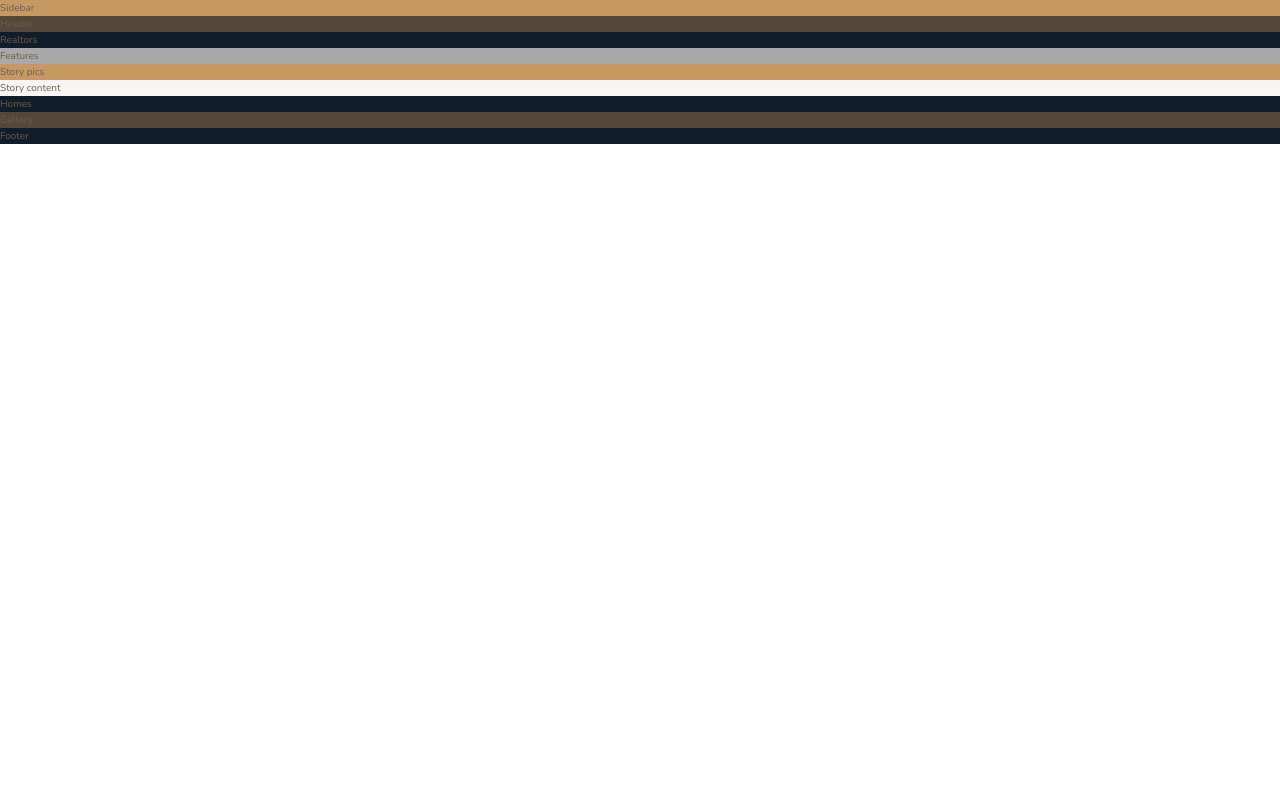
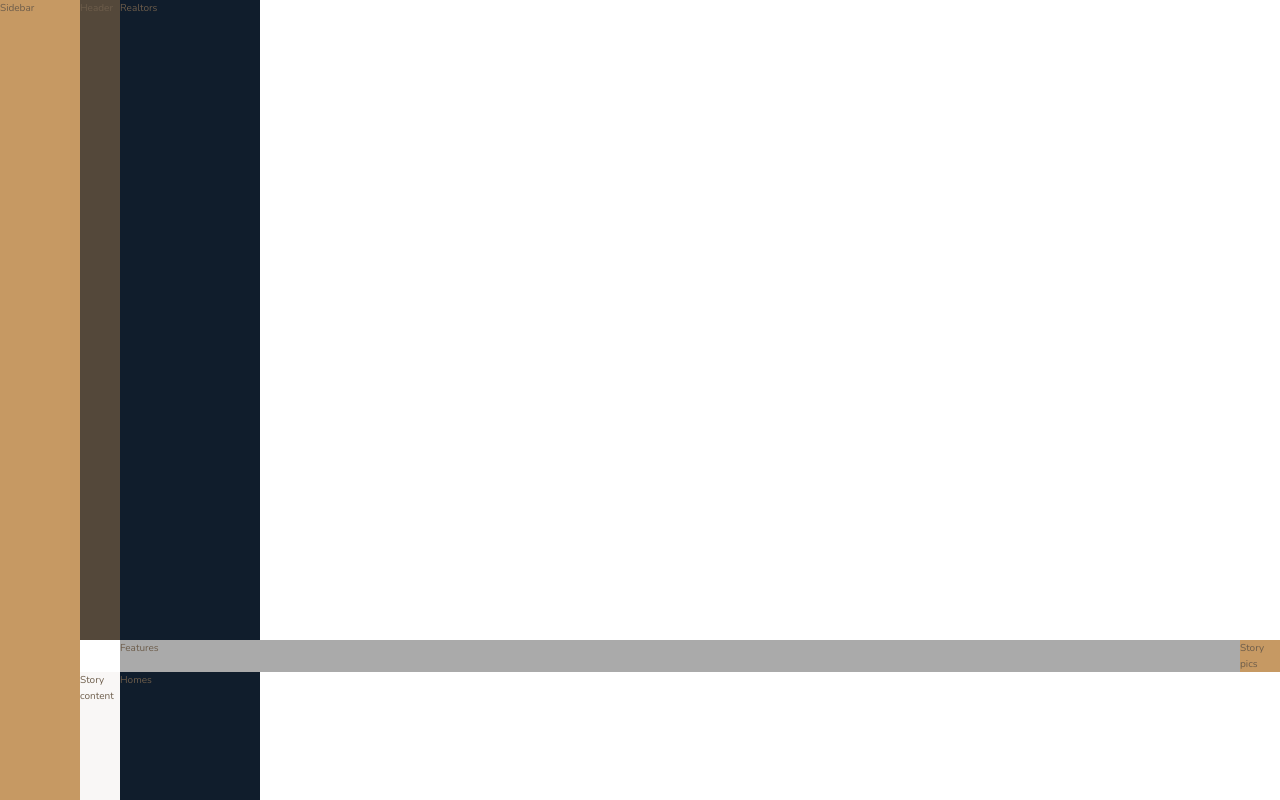
Before and after one commit to chriswhunter89/Nexter, a website: page index.html in a window 1280 px wide. Shown: the top 800 px of the page. Drawn offline with nearby package versions, Linux system fonts and the light colour scheme.

Commit message:
creating the grid

```diff
--- a/sass/_base.scss
+++ b/sass/_base.scss
@@ -37,5 +37,9 @@ body {
 
 .container {
   display: grid;
-  grid-template-rows: 80vh min-content 40vw min repeat(3, min-content);
+  grid-template-rows: 80vh min-content 40vw repeat(3, min-content);
+  grid-template-columns:
+    [sidebar-start] 8rem [sidebar-end full-start] 1fr [center-start] repeat(8, [col-start] minmax(min-content, 14rem) [col-end])
+    [center-end] 1fr [full-end];
+  //  ^^ 1140px / 8 (rounded to 140px whihc is 14rem)
 }
--- a/sass/_features.scss
+++ b/sass/_features.scss
@@ -1,3 +1,4 @@
 .features {
   background-color: $color-grey-light-2;
+  grid-column: center-start / center-end;
 }
--- a/sass/_footer.scss
+++ b/sass/_footer.scss
@@ -1,3 +1,4 @@
 .footer {
   background-color: $color-secondary;
+  grid-column: full-start / full-end;
 }
--- a/sass/_gallery.scss
+++ b/sass/_gallery.scss
@@ -1,3 +1,4 @@
 .gallery {
   background-color: $color-grey-dark-1;
+  grid-column: full-start / full-end;
 }
--- a/sass/_sidebar.scss
+++ b/sass/_sidebar.scss
@@ -1,3 +1,5 @@
 .sidebar {
   background-color: $color-primary;
+  grid-column: sidebar-start / sidebar-end;
+  grid-row: 1 / -1;
 }
```
Also changed, not shown: index.html (+1 -4 lines), css/style.css.
